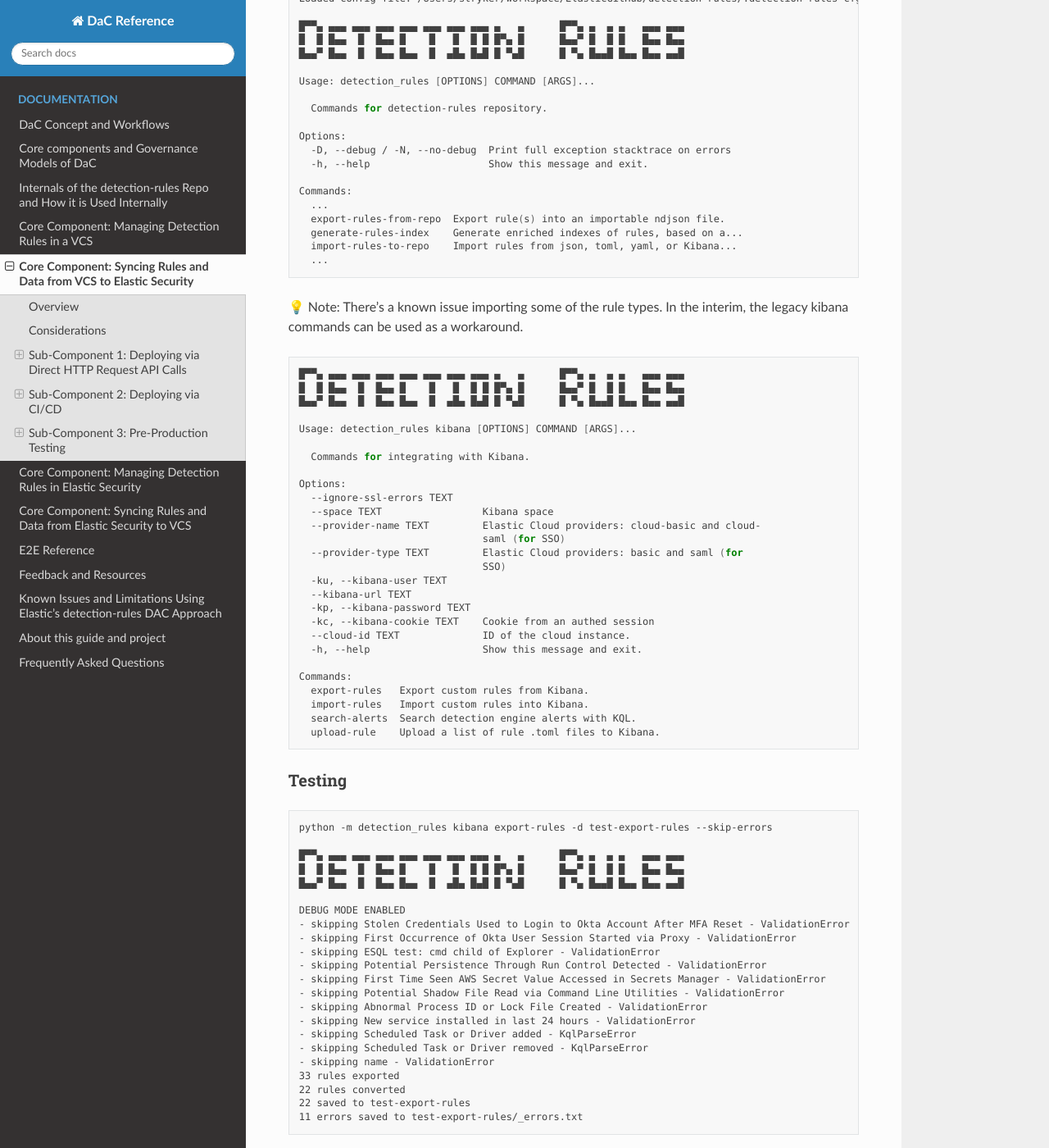
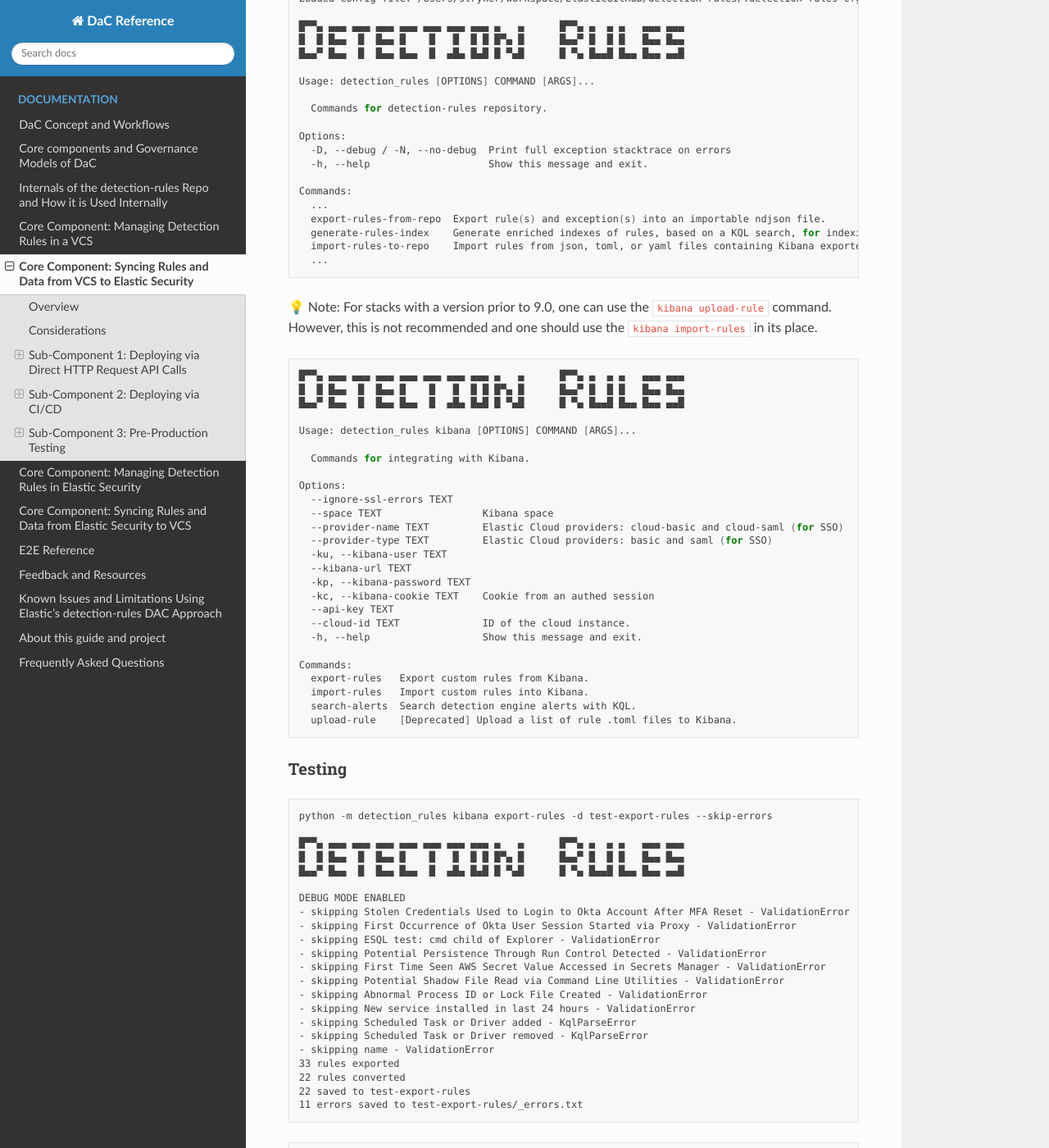
Before and after one commit to elastic/DaC-Reference, a Sphinx documentation site: the page built from docs/core_component_syncing_rules_and_data_from_vcs_to_elastic_security.md, in a window 1280 px wide and 1400 px high, scrolled down 3449 px. Shown: the whole window at 82% size. Built offline with Sphinx 7.4.7 and the Read the Docs theme 3.1.0, drawn with Linux system fonts in a browser that asks for light colours.

````diff
--- a/docs/core_component_syncing_rules_and_data_from_vcs_to_elastic_security.md
+++ b/docs/core_component_syncing_rules_and_data_from_vcs_to_elastic_security.md
@@ -107,13 +107,13 @@ Options:
 
 Commands:
   ...
-  export-rules-from-repo  Export rule(s) into an importable ndjson file.
-  generate-rules-index    Generate enriched indexes of rules, based on a...
-  import-rules-to-repo    Import rules from json, toml, yaml, or Kibana...
+  export-rules-from-repo  Export rule(s) and exception(s) into an importable ndjson file.
+  generate-rules-index    Generate enriched indexes of rules, based on a KQL search, for indexing/importing into elasticsearch/kibana.
+  import-rules-to-repo    Import rules from json, toml, or yaml files containing Kibana exported rule(s).
   ...
 ```
 
-💡 Note: There's a known issue importing some of the rule types. In the interim, the legacy kibana commands can be used as a workaround.
+💡 Note: For stacks with a version prior to 9.0, one can use the `kibana upload-rule` command. However, this is not recommended and one should use the `kibana import-rules` in its place.
 
 ```bash
 █▀▀▄ ▄▄▄ ▄▄▄ ▄▄▄ ▄▄▄ ▄▄▄ ▄▄▄ ▄▄▄ ▄   ▄      █▀▀▄ ▄  ▄ ▄   ▄▄▄ ▄▄▄
@@ -127,14 +127,13 @@ Usage: detection_rules kibana [OPTIONS] COMMAND [ARGS]...
 Options:
   --ignore-ssl-errors TEXT
   --space TEXT                 Kibana space
-  --provider-name TEXT         Elastic Cloud providers: cloud-basic and cloud-
-                               saml (for SSO)
-  --provider-type TEXT         Elastic Cloud providers: basic and saml (for
-                               SSO)
+  --provider-name TEXT         Elastic Cloud providers: cloud-basic and cloud-saml (for SSO)
+  --provider-type TEXT         Elastic Cloud providers: basic and saml (for SSO)
   -ku, --kibana-user TEXT
   --kibana-url TEXT
   -kp, --kibana-password TEXT
   -kc, --kibana-cookie TEXT    Cookie from an authed session
+  --api-key TEXT
   --cloud-id TEXT              ID of the cloud instance.
   -h, --help                   Show this message and exit.
 
@@ -142,7 +141,7 @@ Commands:
   export-rules   Export custom rules from Kibana.
   import-rules   Import custom rules into Kibana.
   search-alerts  Search detection engine alerts with KQL.
-  upload-rule    Upload a list of rule .toml files to Kibana.
+  upload-rule    [Deprecated] Upload a list of rule .toml files to Kibana.
 ```
 
 ### Testing
````
Also changed, not shown: other parts of docs/core_component_syncing_rules_and_data_from_vcs_to_elastic_security.md (+9 -9 lines), docs/etoe_reference_example.md (+0 -1 lines), docs/faq.md (+14 -3 lines), docs/index.md (+1 -1 lines), docs/known_limitations.md (+5 -6 lines), dac_elastic_reference/__init__.py (added), 1 other file.
